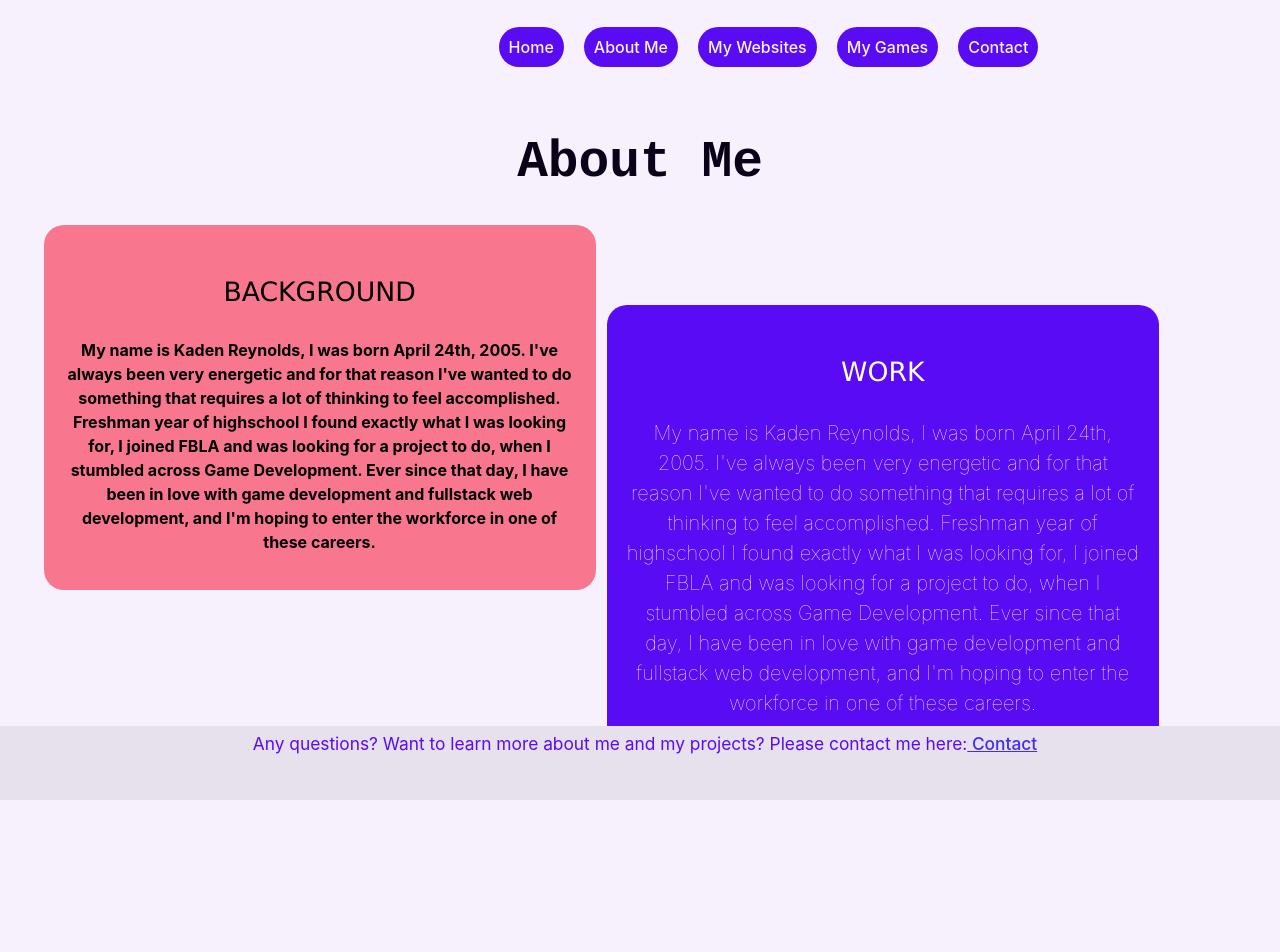
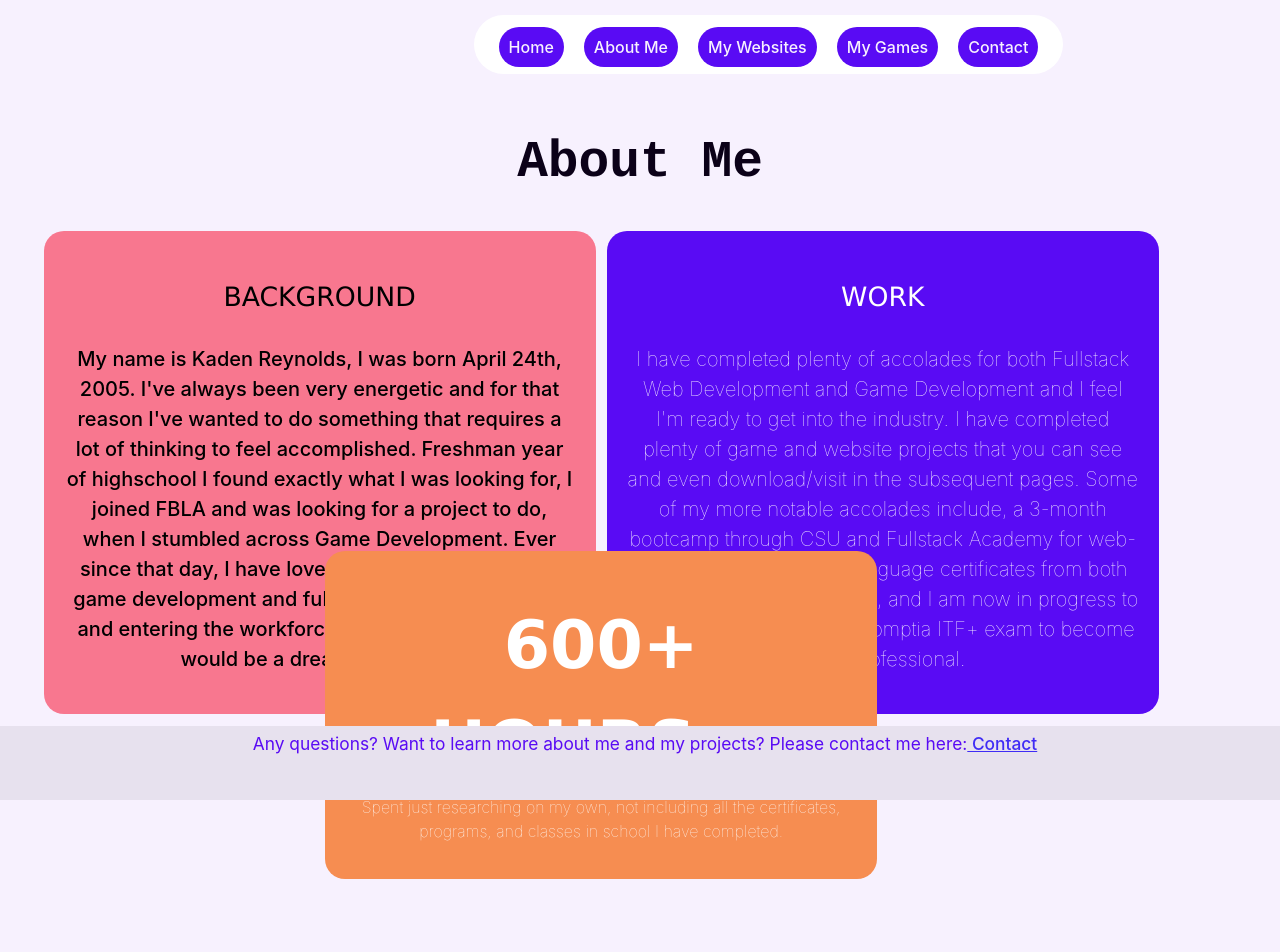
Before and after one commit to KadenReynolds/Portfolio, a React (Vite) app: page /about in a window 1280 px wide. Shown: the top 952 px of the page. Built offline with nearby package versions, Linux system fonts and the light colour scheme.

Commit message:
added my games template page and default game options and finished about me section

```diff
--- a/src/App.css
+++ b/src/App.css
@@ -67,7 +67,7 @@
   z-index: 1;
   padding: 15px;
   padding-top: 20px;
-  background-color: rgb(247, 241, 254);
+  background-color: white;
   border-radius: 40px;
 }
 
@@ -98,6 +98,7 @@
   aspect-ratio: .2;
   position: relative;
   display: flexbox;
+  margin-top: 5svh;
 }
 
 #backgroundDiv{
@@ -114,8 +115,8 @@
 
 #backgroundDiv > p{
   color: black;
-  font-weight: bold;
-  font-size: 12pt;
+  font-weight: 500;
+  font-size: 15pt;
 }
 
 #backgroundDiv > h3{
@@ -130,7 +131,7 @@
   padding: 20px;
   width: 40svw;
   aspect-ratio: 5;
-  top: 10svh;
+  top: 0svh;
   left: 7svw;
   position: absolute;
   background-color: rgb(89, 11, 244);
@@ -151,10 +152,92 @@
   font-size: 20pt;
   text-transform: uppercase;
 }
+#selfDiv{
+  padding: 20px;
+  width: 40svw;
+  aspect-ratio: 4;
+  top: 40svh;
+  left: -15svw;
+  position: absolute;
+  background-color: rgb(246, 141, 81);
+  text-wrap:pretty;
+  border-radius: 20px;
+}
+
+#selfDiv > p{
+  color: white;
+  font-weight: lighter;
+  font-size: 12pt;
+  padding: 0;
+  margin-top: 0;
+}
+
+#selfDiv > h3{
+  color: white;
+  font-family: Verdana, sans-serif;
+  font-weight: bold;
+  font-size: 50pt;
+  text-transform: uppercase;
+  margin-bottom:0;
+  margin-top: 3svh;
+}
+
+/*------------------------------------*/
+
+/*MyWebsites*/
+
+/*------------------------------------*/
+
+/*MyGames*/
+
+#gamesMasterDiv{
+  width: 100%;
+  margin: 0;
+  left: 0;
+  display: grid;
+  grid-template-columns: 50% 45%;
+  grid-template-rows: 50% 45%;
+}
+
+.gameDivs{
+  width: 20svw;
+  aspect-ratio: .8;
+  background-color: rgb(89, 11, 244);
+  margin-right: 5svw;
+  margin-left: 5svw;
+  margin-top: 3.5vsw;
+  margin-bottom: 3.5svw;
+  border-radius: 10px;
+  border-bottom-style: solid;
+  border-bottom-width: 15px;
+  border-bottom-color: rgb(75, 9, 206);
+  transition: .5s;
+  overflow: hidden;
+}
+
+.gameDivs > *{
+  color: white;
+}
+
+.gameDivs:hover{
+  width: 21svw;
+  aspect-ratio: .8;
+  transition: .5s;
+  margin-right: 4.5svw;
+  margin-left: 4.5svw;
+  margin-top: 2vsw;
+  margin-bottom: 2svw;
+}
 
 /*------------------------------------*/
 
 /*Contact*/
+
+#contactDiv{
+  /* background-color: white; */
+  /* padding-top: 10px; */
+  border-radius: 10px;
+}
 
 .horizontalRow{
   line-height: 50%;
--- a/src/Pages/AboutMe.jsx
+++ b/src/Pages/AboutMe.jsx
@@ -11,11 +11,15 @@ function AboutMe() {
       <div id="masterDiv">
         <div id="backgroundDiv">
           <h3>Background</h3>
-          <p>My name is Kaden Reynolds, I was born April 24th, 2005. I've always been very energetic and for that reason I've wanted to do something that requires a lot of thinking to feel accomplished. Freshman year of highschool I found exactly what I was looking for, I joined FBLA and was looking for a project to do, when I stumbled across Game Development. Ever since that day, I have been in love with game development and fullstack web development, and I'm hoping to enter the workforce in one of these careers. </p>
+          <p>My name is Kaden Reynolds, I was born April 24th, 2005. I've always been very energetic and for that reason I've wanted to do something that requires a lot of thinking to feel accomplished. Freshman year of highschool I found exactly what I was looking for, I joined FBLA and was looking for a project to do, when I stumbled across Game Development. Ever since that day, I have loved spending my time with game development and fullstack web development, and entering the workforce in one of these careers would be a dream come true. </p>
         </div>
         <div id="workDiv">
           <h3>Work</h3>
-          <p>My name is Kaden Reynolds, I was born April 24th, 2005. I've always been very energetic and for that reason I've wanted to do something that requires a lot of thinking to feel accomplished. Freshman year of highschool I found exactly what I was looking for, I joined FBLA and was looking for a project to do, when I stumbled across Game Development. Ever since that day, I have been in love with game development and fullstack web development, and I'm hoping to enter the workforce in one of these careers. </p>
+          <p>I have completed plenty of accolades for both Fullstack Web Development and Game Development and I feel I'm ready to get into the industry. I have completed plenty of game and website projects that you can see and even download/visit in the subsequent pages. Some of my more notable accolades include, a 3-month bootcamp through CSU and Fullstack Academy for web-development, at least 6 language certificates from both Sololearn and Codecademy, and I am now in progress to earn my certificate in the Comptia ITF+ exam to become an IT Professional.</p>
+        </div>
+        <div id="selfDiv">
+          <h3>600+ Hours...</h3>
+          <p>Spent just researching on my own, not including all the certificates, programs, and classes in school I have completed.</p>
         </div>
       </div>
 
--- a/src/Pages/Contact.jsx
+++ b/src/Pages/Contact.jsx
@@ -6,6 +6,7 @@ function Contact() {
       <h5 id="pageDescription"><u>Below is my contact information feel free to contact with questions/concerns</u></h5>
       <br />
       <div id="contactDiv" >
+        <hr className="horizontalRow" />
         <p className="contactLink">Email: kadenreynolds05@gmail.com</p>
         <hr className="horizontalRow" />
         <p className="contactLink">LinkedIn: <a href="https://www.linkedin.com/in/kadenreynolds/" target="_blank">https://www.linkedin.com/in/kadenreynolds/</a></p>
--- a/src/Pages/MyGames.jsx
+++ b/src/Pages/MyGames.jsx
@@ -1,8 +1,33 @@
-
+import { useState } from "react"
 function Games() {
+  const [myGames, setMyGames] = useState([
+    {
+      id:1,
+      name:"blah",
+      timeCreated:"10 Days"
+    },
+    {
+      id:2,
+      name:"blah, blah",
+      timeCreated:"20 Days"
+    },
+    {
+      id:3,
+      name:"blah, blah, blah",
+      timeCreated:"30 Days"
+    },
+  ])
   return(
     <>
       <h1 className="pageHeader">Games</h1>
+      <div id="gamesMasterDiv">
+        {myGames.map((games) => {
+          return <div className="gameDivs" key={games.id}>
+            <h3>{games.name}</h3>
+            <h5>{games.timeCreated}</h5>
+          </div>
+        })}
+      </div>
     </>
   )
 }
```
